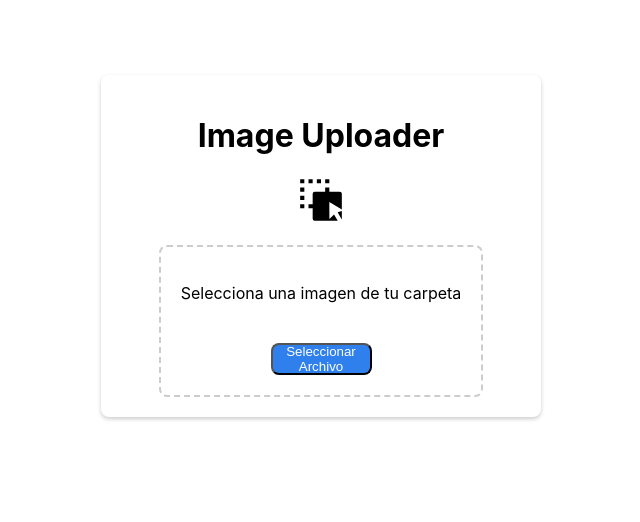
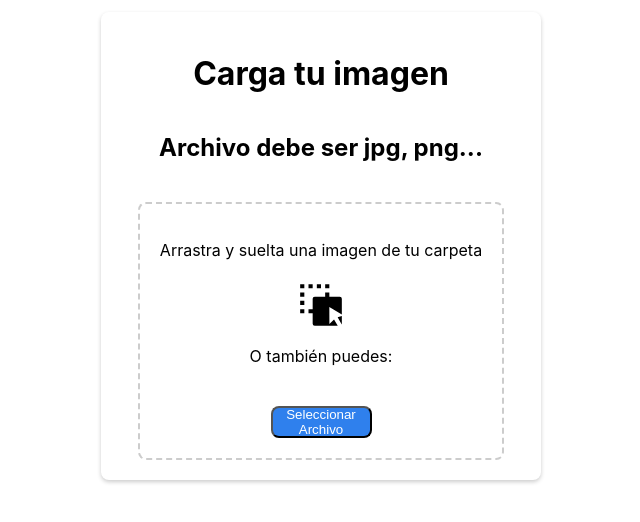
Before and after one commit to leygallego/carga_imagenes, a React (Create React App) app: page / in a window 1280 px wide. Shown: the part 154-676 px from the top of the page, without its empty margins (319-959 px from the left). Built offline with nearby package versions, Linux system fonts and the light colour scheme.

Commit message:
Adicion visual a la imagen cargada y otras mejoras funcionales y visuales

```diff
--- a/package.json
+++ b/package.json
@@ -9,6 +9,7 @@
     "react": "^18.2.0",
     "react-dom": "^18.2.0",
     "react-scripts": "5.0.1",
+    "react-spinners": "^0.13.8",
     "web-vitals": "^2.1.4"
   },
   "scripts": {
--- a/src/components/ImageUploader.css
+++ b/src/components/ImageUploader.css
@@ -62,3 +62,16 @@
   .hidden-input {
     display: none;
   }
+
+  .image-container {
+    width: 100%;
+    height: 200px; /* Puedes ajustar esta altura según tus necesidades */
+    display: flex;
+    justify-content: center;
+    align-items: center;
+  }
+
+  .image-container img {
+    max-width: 100%;
+    max-height: 100%;
+  }
--- a/src/components/Loader.jsx
+++ b/src/components/Loader.jsx
@@ -1,7 +1,8 @@
 import React from 'react';
+import { BarLoader } from 'react-spinners'; // Importa el componente BarLoader
 
 const Loader = () => {
-  return <div>Loading...</div>;
+  return <BarLoader color="#2F80ED" height={4} width="100%" />; // Usa el componente BarLoader y personaliza sus propiedades
 };
 
 export default Loader;
--- a/src/components/imageUploader.jsx
+++ b/src/components/imageUploader.jsx
@@ -7,6 +7,7 @@ import dragAndDropIcon from './drag-and-drop.svg';
 const ImageUploader = () => {
   const [selectedImage, setSelectedImage] = useState(null);
   const [isLoading, setIsLoading] = useState(false);
+  const [isImageLoaded, setIsImageLoaded] = useState(false);
   const fileInputRef = useRef(null);
 
   const handleDrop = (event) => {
@@ -34,6 +35,7 @@ const ImageUploader = () => {
       .then(data => {
         setSelectedImage(image);
         setIsLoading(false);
+        setIsImageLoaded(true);
       })
       .catch(error => {
         console.error('Error uploading image:', error);
@@ -59,8 +61,8 @@ const ImageUploader = () => {
   return (
     <div className="container">
       <div className="card">
-      <h1 className='title' >Image Uploader</h1>
-      <img src={dragAndDropIcon} alt="Drag and Drop" className="drag-and-drop-icon" />
+        <h1 className='title'>Carga tu imagen</h1>
+        <h2>Archivo debe ser jpg, png...</h2>
         <div
           className="drop-zone"
           onDrop={handleDrop}
@@ -70,14 +72,19 @@ const ImageUploader = () => {
             <Loader />
             ) : (
                 <>
-            {selectedImage ? (
-              <>
+                  {isImageLoaded ? (
+                    <div className="card">
+                      <div className="image-container">
                         <ImagePreview image={selectedImage} />
+                      </div>
+                      <p>Foto cargada correctamente</p>
                       <button className="custom-button" onClick={handleCopyClick}>Copy URL</button>
-              </>
+                    </div>
                   ) : (
                 <>
-                <p className='text' >Selecciona una imagen de tu carpeta</p>
+                  <p className='text'>Arrastra y suelta una imagen de tu carpeta</p>
+                  <img src={dragAndDropIcon} alt="Drag and Drop" className="drag-and-drop-icon" />
+                  <p className='text'>O también puedes:</p>
                   <input
                     ref={fileInputRef}
                     type="file"
```
Also changed, not shown: 1 other file (tests, documents, lock files or other folders). Lines whose indentation alone changed are shown as unchanged.
